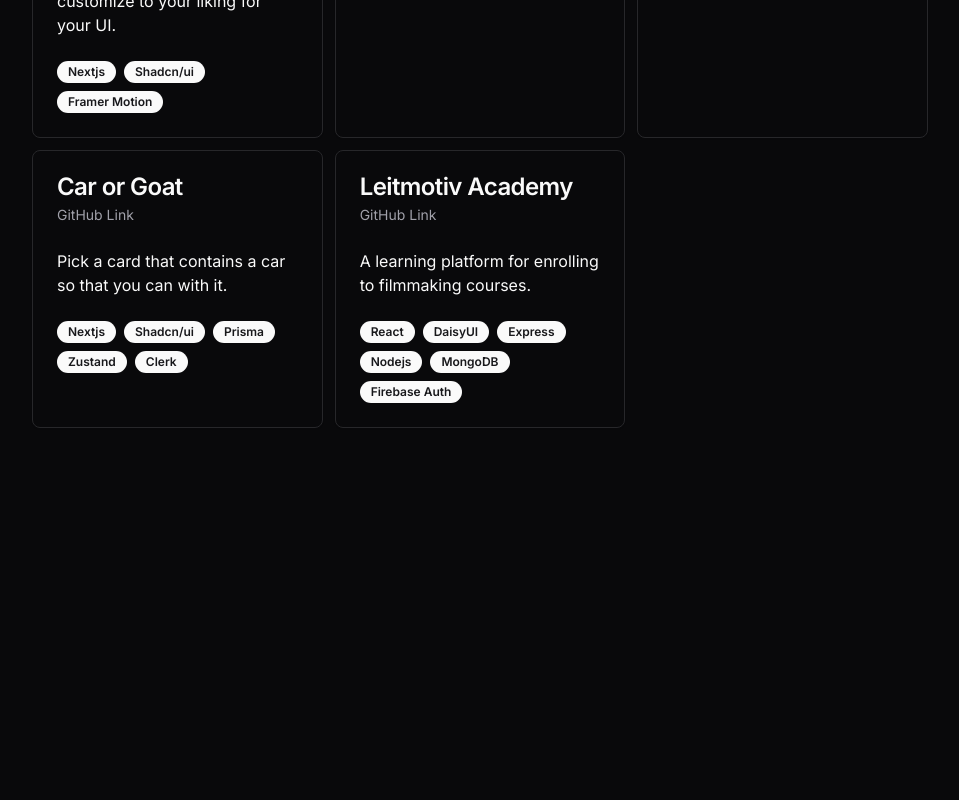
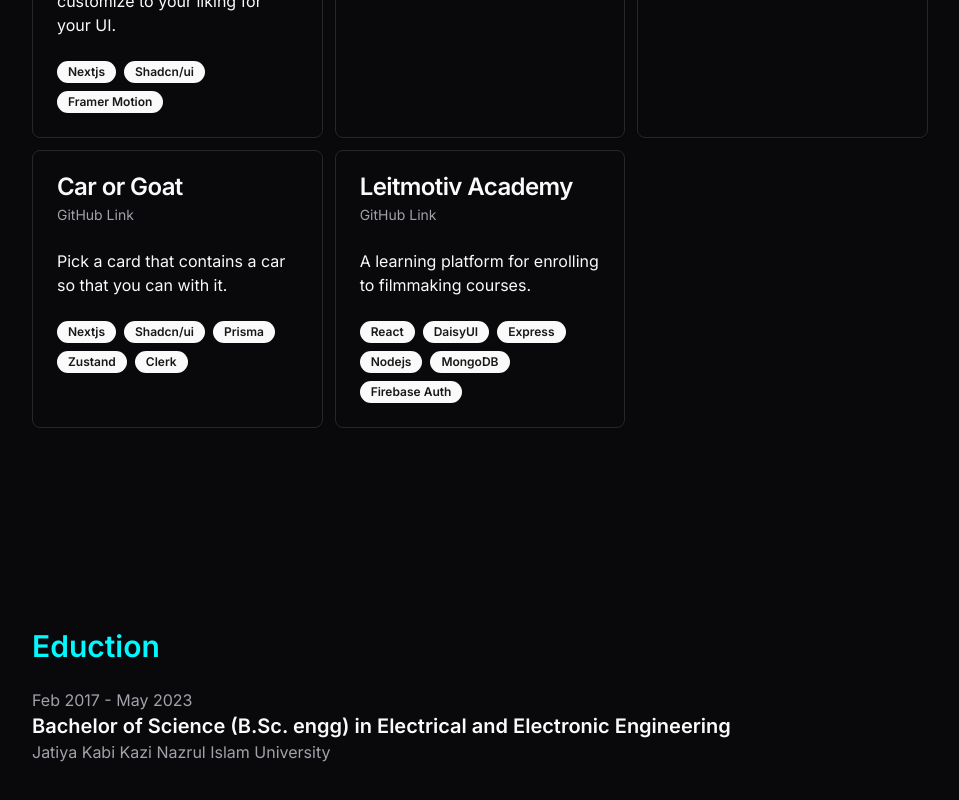
Before and after one commit to StepAsideLiL/stepasidelil, a Next.js app: page /simple in a window 1280 px wide. Shown: the part 1851-2651 px from the top of the page, without its empty margins (160-1119 px from the left). Before the commit the page ends 2359 px from the top, so only its background shows below. Built offline with nearby package versions, Linux system fonts and the light colour scheme.

Commit message:
add: education section

```diff
--- a/app/simple/page.tsx
+++ b/app/simple/page.tsx
@@ -1,4 +1,9 @@
-import { about, projects, skills } from "@/components/portfolio-infos/infos";
+import {
+  about,
+  education,
+  projects,
+  skills,
+} from "@/components/portfolio-infos/infos";
 import { Badge } from "@/components/ui/badge";
 import {
   Card,
@@ -155,6 +160,20 @@ export default function Page() {
         </section>
       </section>
       {/* Projects End */}
+
+      {/* Eduction */}
+      <section className="mx-auto max-w-4xl space-y-6 pt-40">
+        <h1 className="text-3xl font-semibold text-[#00f8ff]">Eduction</h1>
+
+        <section>
+          <p className="text-muted-foreground">{education[0].date}</p>
+          <h3 className="text-xl font-semibold">
+            {`${education[0].degree} in ${education[0].fieldOfStudy}`}
+          </h3>
+          <p className="text-muted-foreground">{education[0].institution}</p>
+        </section>
+      </section>
+      {/* Eduction End */}
     </main>
   );
 }
```
